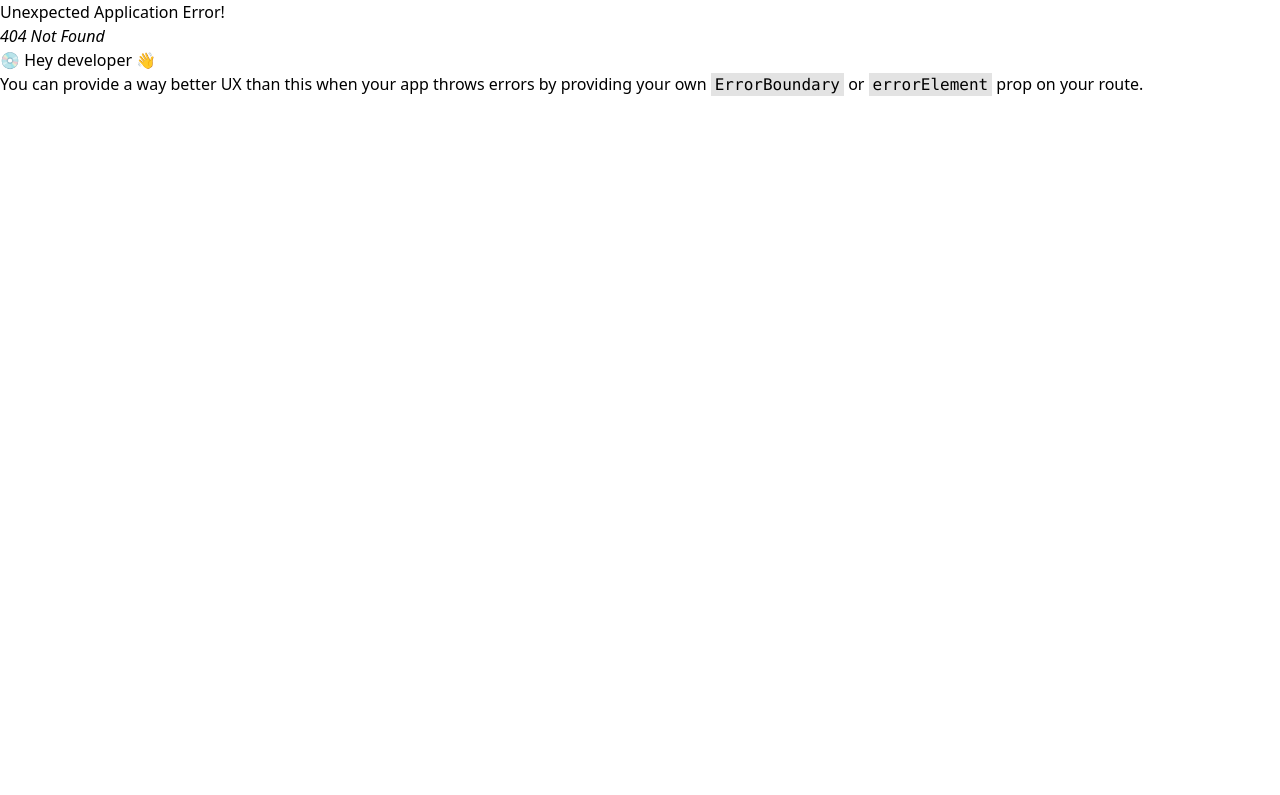
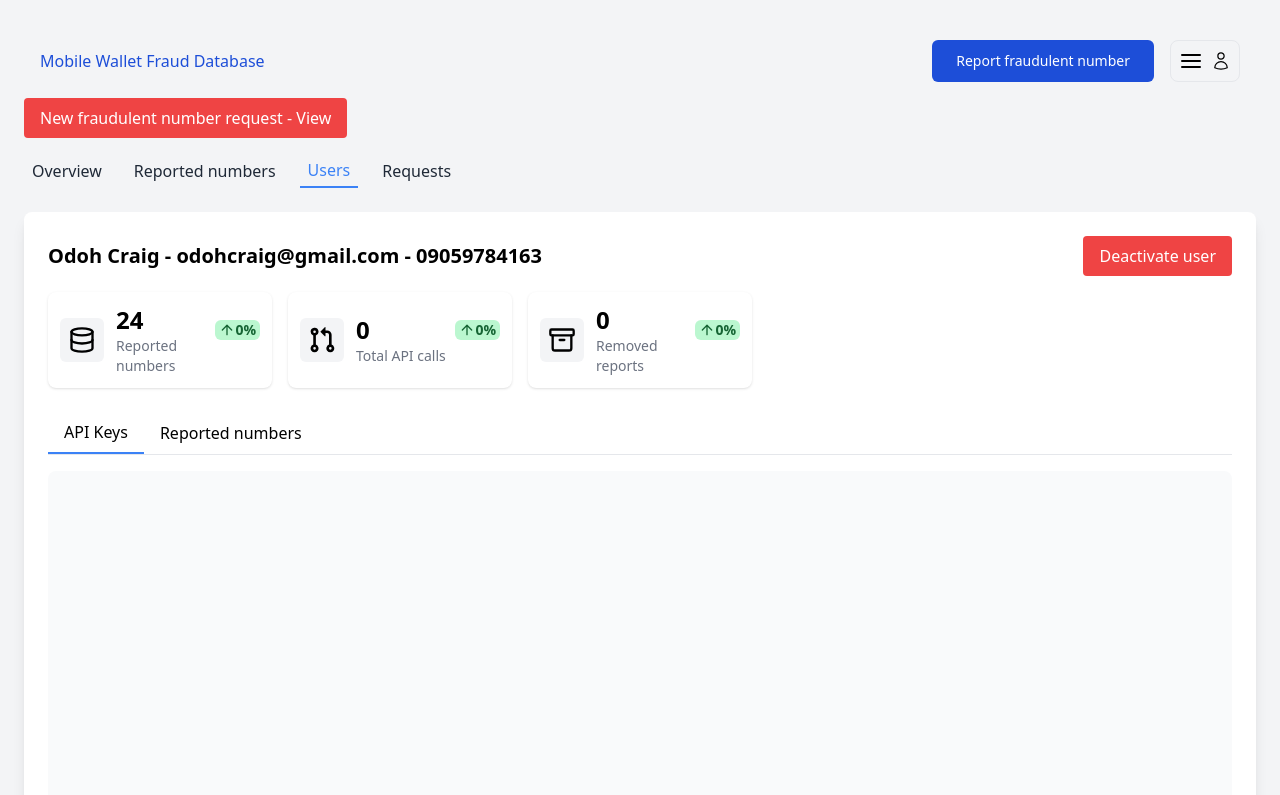
Before and after one commit to sosualfred/mobile-wallet-fraud-database, a React (Vite) app in the folder frontend-admin/: page /user in a window 1280 px wide. Before the commit this address had no page. Shown: the top 795 px of the page. Built offline with nearby package versions, Linux system fonts and the light colour scheme.

Commit message:
done with users dashboard

```diff
--- a/frontend-admin/src/App.tsx
+++ b/frontend-admin/src/App.tsx
@@ -1,35 +1,30 @@
-
-import { createBrowserRouter, RouterProvider } from "react-router-dom";
+// import "./App.css";
+import { BrowserRouter as Router, Route, Routes } from 'react-router-dom';
 import AdminLogin from "./components/AdminLogin";
 import AdminResetPassword from "./components/AdminResetPassword";
 import AdminRecoverPassword from "./components/AdminRecoverPassword";
+import AdminNav from './components/adminNav'
+import UserDetails from "./pages/userdetails"
+import Users from "./components/Users"
 
-
-import "./App.css";
-
-import AdminNav from './components/adminNav'
-import './App.css'
-
-
-const router = createBrowserRouter([
-  { path: "/admin-login", element: <AdminLogin /> },
-  { path: "/admin-reset-password", element: <AdminResetPassword /> },
-  { path: "/admin-recover-password", element: <AdminRecoverPassword/> },
-  { path: "/reported", element: <AdminNav/> },
-
-]);
 
 
 function App() {
-  return <RouterProvider router={router} />;
+  return (
+    <Router>
+      <Routes>
+        <Route path="/admin-login" element={<AdminLogin />} />
+        <Route path="/admin-reset-password" element={<AdminResetPassword />} />
+        <Route path="/admin-recover-password" element={<AdminRecoverPassword />} />
+        <Route path="/reported" element={<AdminNav />} />
+        <Route path="/users" element={<UserDetails />} />
+        <Route path="/user" element={<Users/>} />
 
-  return (
-    <>
-      <AdminNav />
 
-    </>
-  )
 
+      </Routes>
+    </Router>
+  );
 }
 
 export default App;
--- /dev/null
+++ b/frontend-admin/src/components/Users.jsx
@@ -0,0 +1,104 @@
+
+import React, { useState } from 'react';
+import Navbar from './navbar';
+import OverviewContent from '../pages/adminDashboard/adminOverview';
+import RequestsContent from '../pages/adminDashboard/requestContents';
+import ReportedNumbersContent from '../pages/adminDashboard/reportedNumbers';
+
+import { Archive, ArrowUp, Database, ThumbsDown } from 'lucide-react';
+import GitPull from "../assets/git-pull-request.svg"
+
+const StatCard = ({ icon, value, title }) => (
+  <div className="bg-white p-3 rounded-lg shadow flex items-center justify-between">
+    <div className="flex items-center">
+      <div className="bg-gray-100 p-2 rounded-md mr-3">{icon}</div>
+      <div className="flex flex-col">
+        <p className="text-2xl font-bold">{value}</p>
+        <p className="text-sm text-gray-500">{title}</p>
+      </div>
+    </div>
+    <div className="flex pb-5">
+      <span className="bg-green-200 flex px-1 rounded-md font-bold text-green-800 text-sm items-center justify-between">
+        <ArrowUp className="w-4 h-4 flex space-between" /> 0%
+      </span>
+    </div>
+  </div>
+);
+
+const UserDashboard = () => {
+  const [activeTab, setActiveTab] = useState('Users'); // Default tab
+
+  const renderContent = () => {
+    switch (activeTab) {
+      case 'Overview':
+        return <p className="text-gray-600"><OverviewContent /></p>;
+      case 'Reported numbers':
+        return <p className="text-gray-600"><ReportedNumbersContent /></p>;
+      case 'Users':
+        return (
+          <div>
+
+            <div className="bg-white p-6 rounded-lg shadow-lg">
+              <div className="flex justify-between items-center mb-4">
+                <h2 className="text-xl font-semibold">Odoh Craig - odohcraig@gmail.com - 09059784163</h2>
+                <button className="bg-red-500 text-white px-4 py-2 rounded">Deactivate user</button>
+              </div>
+
+              <div className="grid grid-cols-5 gap-4 mb-6">
+                <StatCard icon={<Database className="w-7 h-7" />} value={24} title="Reported numbers" />
+                <StatCard icon={<img src={GitPull} alt="Git Pull" className="w-7 h-7" />} value={0} title="Total API calls" />
+                <StatCard icon={<Archive className="w-7 h-7" />} value={0} title="Removed reports" />
+
+              </div>
+
+              {/* Tabs */}
+              <div className="flex border-b mb-4">
+                <button className="px-4 py-2 border-b-2 border-blue-500">API Keys</button>
+                <button className="px-4 py-2">Reported numbers</button>
+              </div>
+
+              {/* Content */}
+              <div className="bg-gray-50 p-80 rounded-lg">
+                <p className="text-center text-gray-600">0 API Keys</p>
+                <p className="text-center text-gray-400">User has not created any API key.</p>
+              </div>
+            </div>
+          </div>
+        );
+      case 'Requests':
+        return <p className="text-gray-600"><RequestsContent /></p>;
+      default:
+        return null;
+    }
+  };
+
+  return (
+    <div className="p-6 bg-gray-100 min-h-screen">
+      <Navbar />
+      <div className="flex items-center justify-between mb-4">
+        <div>
+          <button className="bg-red-500 text-white px-4 py-2 rounded">
+            New fraudulent number request - View
+          </button>
+        </div>
+      </div>
+
+      <div className="flex space-x-4 mb-6">
+        {['Overview', 'Reported numbers', 'Users', 'Requests'].map((tab) => (
+          <button
+            key={tab}
+            onClick={() => setActiveTab(tab)}
+            className={`px-2 py-1 ${activeTab === tab ? 'border-b-2 border-blue-500 text-blue-500' : 'text-gray-800'
+              }`}
+          >
+            {tab}
+          </button>
+        ))}
+      </div>
+
+      <div>{renderContent()}</div>
+    </div>
+  );
+};
+
+export default UserDashboard;
--- /dev/null
+++ b/frontend-admin/src/pages/userdetails.jsx
@@ -0,0 +1,18 @@
+
+import Navbar from "../components/navbar"
+import TextInput from "../components/TextInput"
+
+const UserDetails = () => {
+    return (
+        <div>
+
+            <div>
+                <Navbar/>
+                <TextInput/>
+            </div>
+
+        </div>
+    )
+}
+
+export default UserDetails
```
